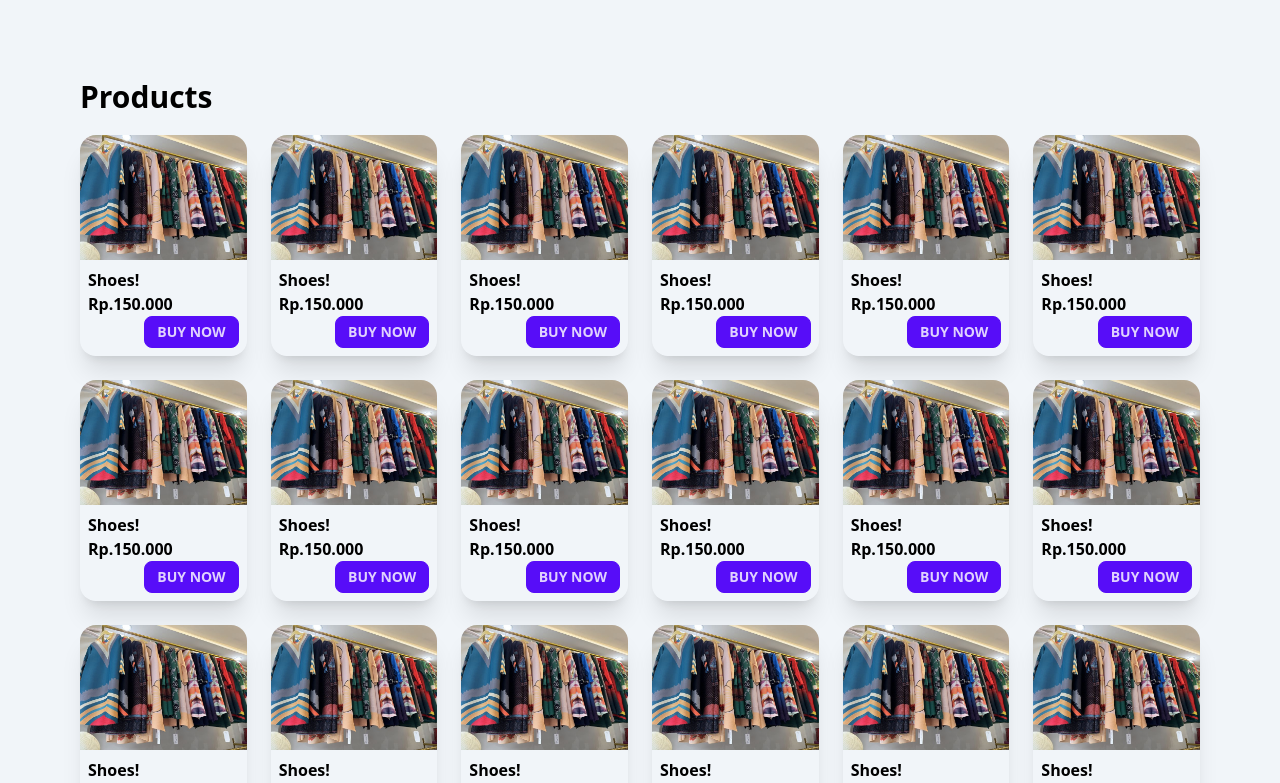
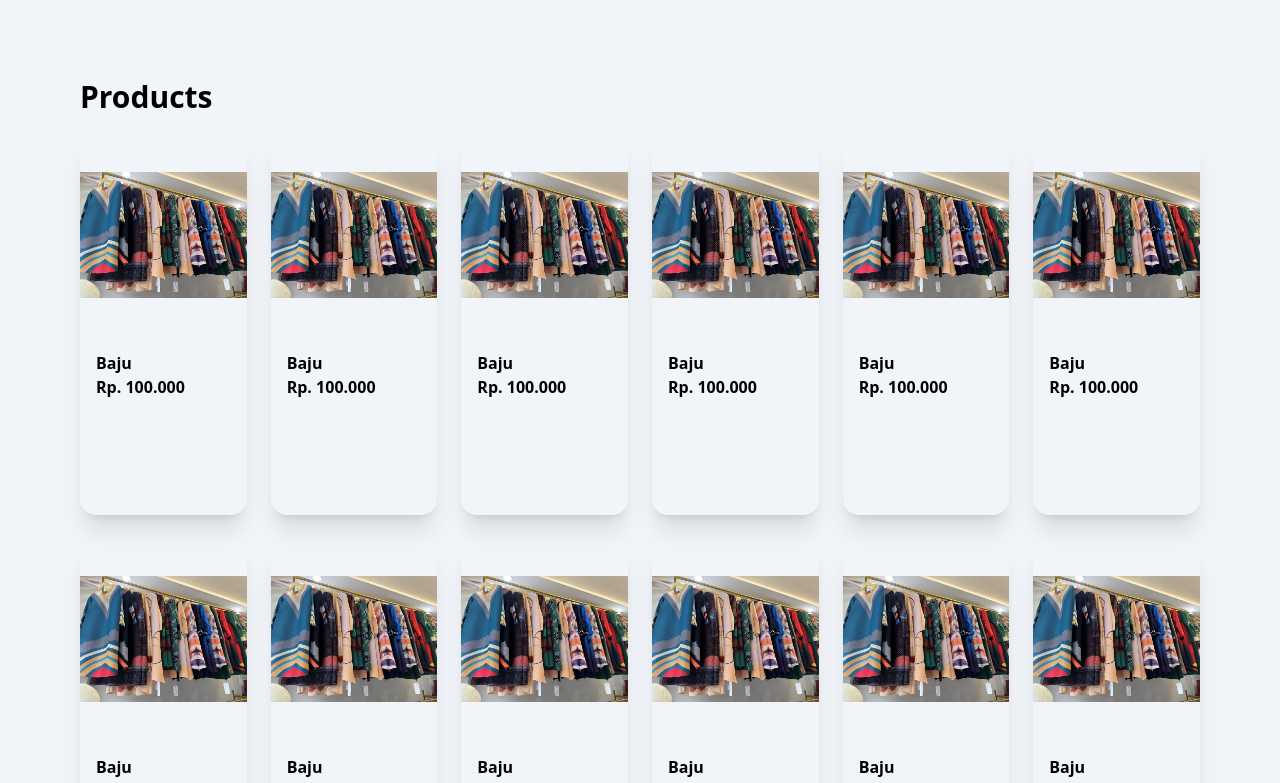
Before and after one commit to 12Ferdian12/LinkP, a Next.js app: page / in a window 1280 px wide. Shown: the part 802-1585 px from the top of the page. Built offline with nearby package versions, Linux system fonts and the light colour scheme.

Commit message:
feat: implement data in card product

```diff
--- a/src/components/cards/cardProduct.tsx
+++ b/src/components/cards/cardProduct.tsx
@@ -1,19 +1,21 @@
+import { DataProduct } from "@/data/dummy/dataProducts";
+import { formatMoney } from "@/utils/formatMoney";
+import Link from "next/link";
 import React from "react";
 
-function CardProduct() {
+function CardProduct({ image, name, link, price }: DataProduct) {
   return (
-    <div className="card w-full shadow-xl">
-      <figure>
-        <img src="/images/Img-1.jpeg" alt="Shoes" />
-      </figure>
-      <div className="p-2">
-        <h2 className="font-semibold text-black">Shoes!</h2>
-        <p className="font-bold text-black">Rp.150.000</p>
-        <div className="card-actions justify-end">
-          <button className="btn btn-primary btn-sm">Buy Now</button>
+    <Link href={link}>
+      <div className="card w-full h-[380px] shadow-xl">
+        <figure className="w-full h-[200px] overflow-hidden">
+          <img src={image} alt={name} />
+        </figure>
+        <div className="p-4">
+          <h2 className="font-semibold text-black">{name}</h2>
+          <p className="font-bold text-black">Rp. {formatMoney(price)}</p>
         </div>
       </div>
-    </div>
+    </Link>
   );
 }
 
--- /dev/null
+++ b/src/data/dummy/dataProducts.tsx
@@ -0,0 +1,13 @@
+export interface DataProduct {
+  name: string;
+  image: string;
+  price: number;
+  link: string;
+}
+
+export const dataListProducts: DataProduct[] = [...Array(18)].map((_, i) => ({
+  name: "Baju",
+  image: "/images/img-1.jpeg",
+  price: 100000,
+  link: "https://www.google.com",
+}));
--- a/src/layouts/home/product/index.tsx
+++ b/src/layouts/home/product/index.tsx
@@ -1,13 +1,22 @@
 import React from "react";
 import CardProduct from "@/components/cards/cardProduct";
+import { dataListProducts } from "@/data/dummy/dataProducts";
 
 function ProductListSection() {
   return (
     <section className="px-[80px] space-y-5">
       <div className="font-bold text-3xl text-black">Products</div>
       <div className="grid grid-cols-6 gap-6">
-        {[...Array(24)].map((item, i) => {
-          return <CardProduct />;
+        {dataListProducts.map((item, i) => {
+          return (
+            <CardProduct
+              image={item.image}
+              name={item.name}
+              price={item.price}
+              link={item.link}
+              key={i}
+            />
+          );
         })}
       </div>
     </section>
--- /dev/null
+++ b/src/utils/formatMoney.ts
@@ -0,0 +1,7 @@
+export const formatMoney = (value: number): string => {
+  if (value === null || value === undefined) {
+    return "";
+  }
+
+  return value.toLocaleString("id-ID");
+};
```
